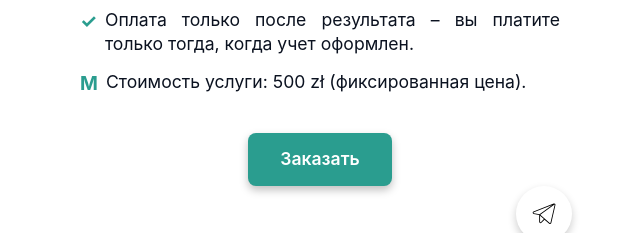
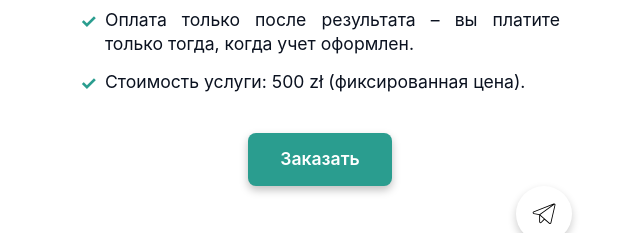
Before and after one commit to volodymyrptpartners-coder/PT-PARTNERS, a plain HTML site: page index-ru.html in a window 1280 px wide. Shown: the part 470-703 px from the top of the page, 328-968 px from the left. Drawn offline with Linux system fonts and the light colour scheme.

Commit message:
Update index-ru.html

```diff
--- a/index-ru.html
+++ b/index-ru.html
@@ -43,7 +43,7 @@
                             дней.</span></div>
                     <div class="hero-feature-item"><span class="check">✓</span><span>Оплата только после результата – вы
                             платите только тогда, когда учет оформлен.</span></div>
-                    <div class="hero-feature-item"><span class="check">M</span><span>Стоимость услуги: 500 zł
+                    <div class="hero-feature-item"><span class="check">✓</span><span>Стоимость услуги: 500 zł
                             (фиксированная цена).</span></div>
                     <a href="#contacts" class="btn-order">Заказать</a>
                 </div>
```
